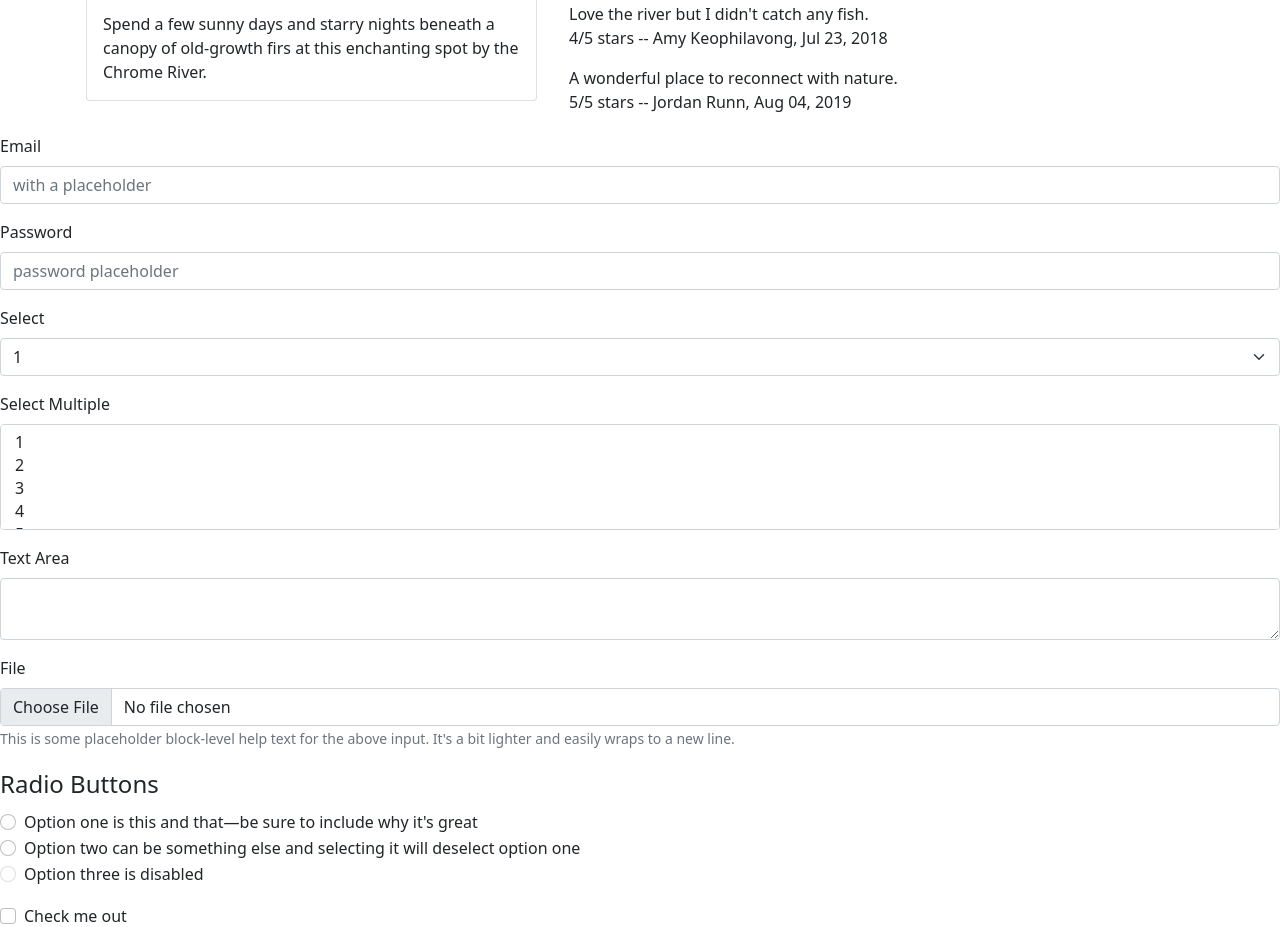
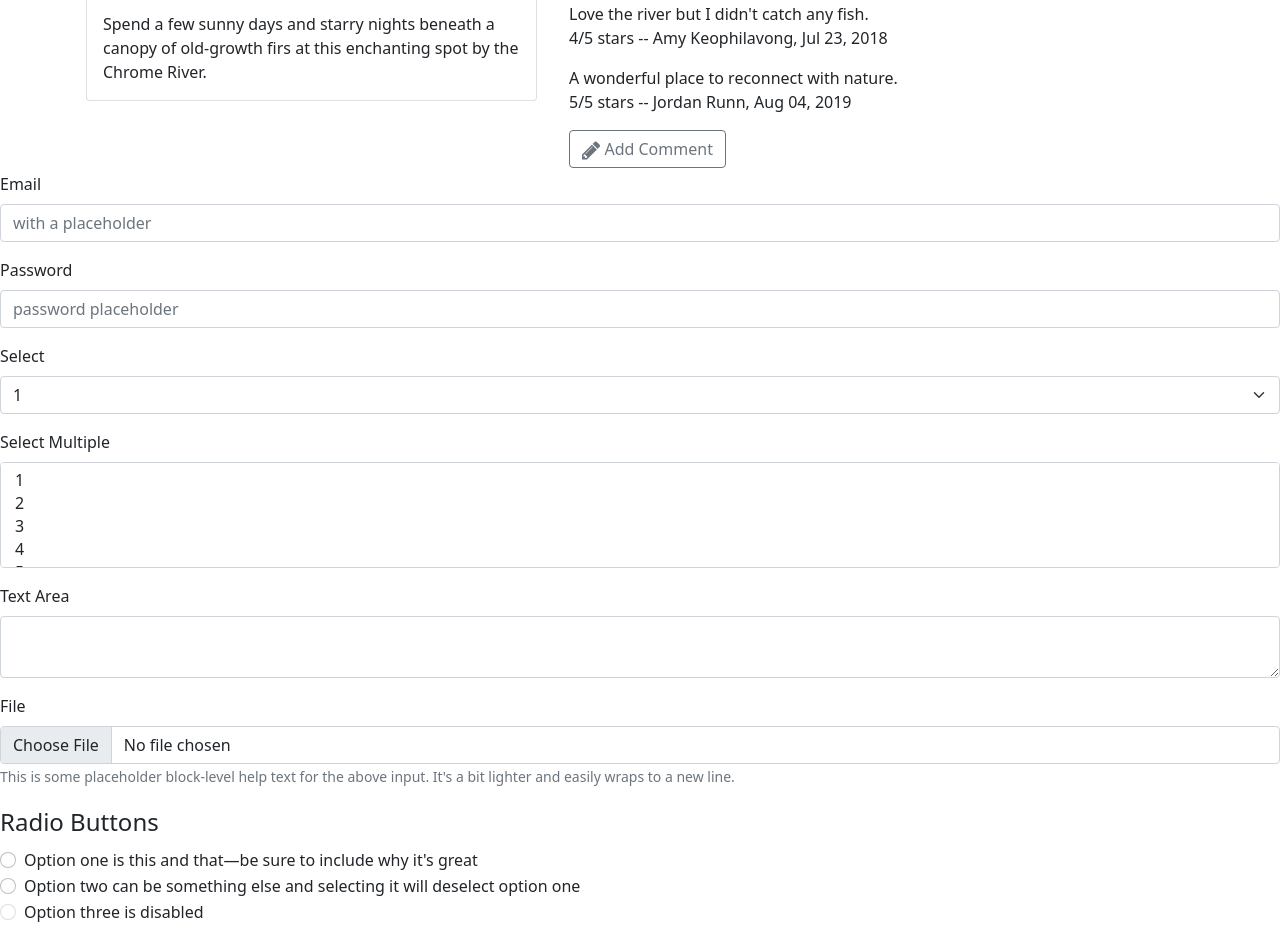
Before and after one commit to jj252/netflix, a React (Create React App) app: page /directory/1 in a window 1280 px wide. Shown: the part 780-1707 px from the top of the page. Built offline with nearby package versions, Linux system fonts and the light colour scheme.

Commit message:
workshop 3 task1 complete

```diff
--- /dev/null
+++ b/src/features/comments/CommentForm.js
@@ -0,0 +1,22 @@
+import {useState} from 'react';
+import {Button, Modal, ModalHeader,ModalBody} from 'reactstrap';
+
+const CommentForm = ({campsiteId}) =>{
+    console.log(campsiteId);
+    const [modalOpen,setModalOpen] = useState(false);
+    return(
+        <>
+            <Button outline onClick={()=> setModalOpen(true)}>
+                <i className='fa fa-pencil fa-lg'/> Add Comment
+            </Button>
+            <Modal isOpen={modalOpen}>
+                <ModalHeader toggle={() => setModalOpen(false)}>
+                    Add Comment
+                </ModalHeader>
+                <ModalBody>campsite: {campsiteId}</ModalBody>
+            </Modal>
+        </>
+    )
+}
+
+export default CommentForm;
--- a/src/features/comments/CommentsList.js
+++ b/src/features/comments/CommentsList.js
@@ -1,8 +1,10 @@
 import { Col } from 'reactstrap';
 import Comment from './Comment';
 import { selectCommentsByCampsiteId } from './commentsSlice';
+import CommentForm from './CommentForm';
 
 const CommentsList = ({ campsiteId }) => {
+    console.log(campsiteId);
     const comments = selectCommentsByCampsiteId(campsiteId);
 
     if (comments && comments.length > 0) {
@@ -12,6 +14,7 @@
                 {comments.map((comment) => {
                     return <Comment key={comment.id} comment={comment} />;
                 })}
+                <CommentForm campsiteId={campsiteId} />
             </Col>
         );
     }
```
